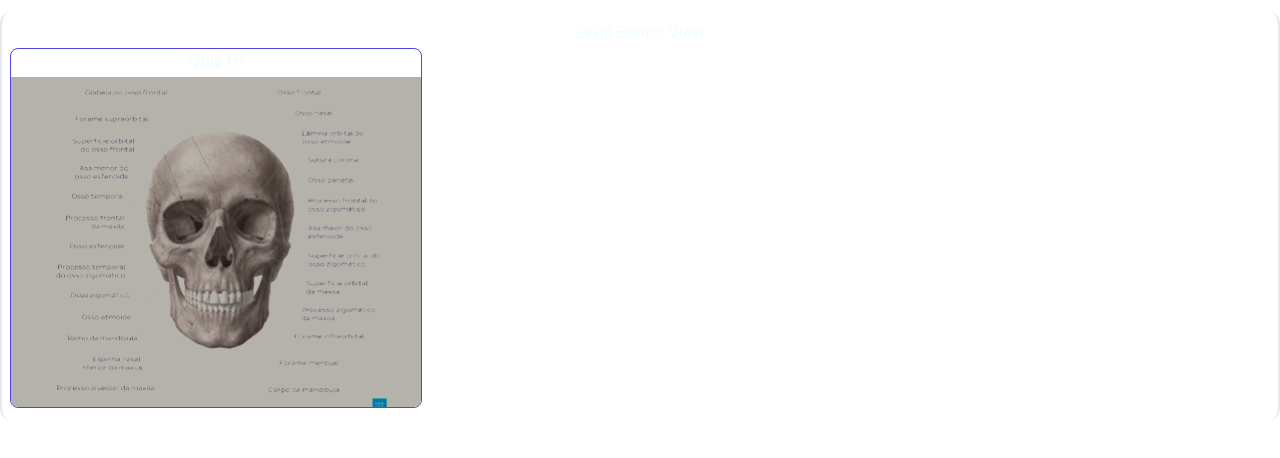
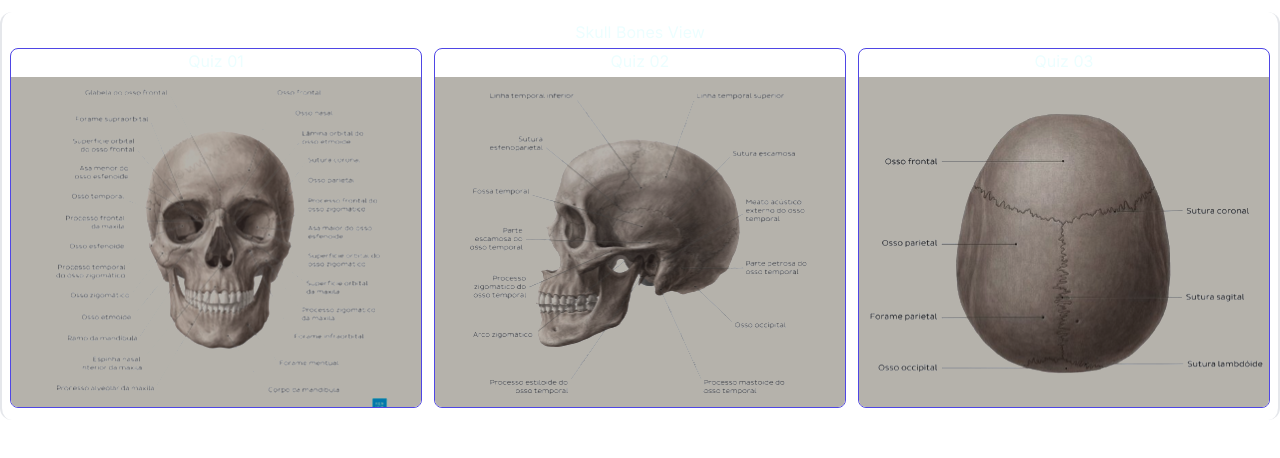
Before and after one commit to GreenProgramDev/odonto-anat-challenge, a Next.js app: page /menu/skull/boneSkull in a window 1280 px wide. Shown: the top 458 px of the page. Built offline with nearby package versions, Linux system fonts and the light colour scheme.

Commit message:
chore: update for add quiz2 and quiz3

```diff
--- a/src/app/menu/skull/boneSkull/page.tsx
+++ b/src/app/menu/skull/boneSkull/page.tsx
@@ -1,5 +1,7 @@
 import QuizLink from '@/components/QuizLink'
 import PagA2 from '../../../../../public/assets/imgBoneSkull/pagA1.svg'
+import PagB2 from '../../../../../public/assets/imgBoneSkull/pagB1.svg'
+import PagC2 from '../../../../../public/assets/imgBoneSkull/pagC1.svg'
 
 
 export default function BoneSkullGroup(){
@@ -12,6 +14,8 @@ export default function BoneSkullGroup(){
                 <div className='grid grid-cols-3  gap-x-3 gap-y-2 py-1 justify-center '>
                                  {/* temporary files for illustration */}
                     <QuizLink src={PagA2} href="/menu/skull/boneSkull/quiz1">Quiz 01</QuizLink>
+                    <QuizLink src={PagB2} href="/menu/skull/boneSkull/quiz2">Quiz 02</QuizLink>
+                    <QuizLink src={PagC2} href="/menu/skull/boneSkull/quiz3">Quiz 03</QuizLink>
                 </div>
             </div>
         </>
```
